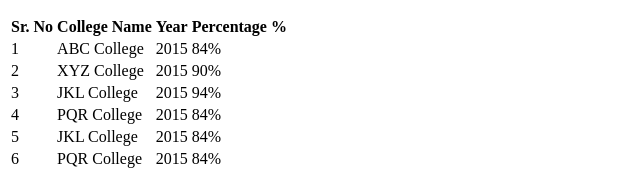
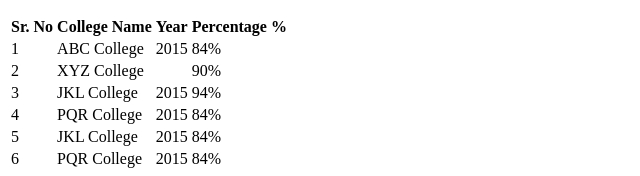
Before and after one commit to Chetan2380/Awdiz-HTML_Chetan, a plain HTML site: page Day-4/index.html in a window 1280 px wide. Shown: the part 651-827 px from the top of the page, 0-640 px from the left. Drawn offline with Linux system fonts and the light colour scheme.

Commit message:
Day 4 Update

```diff
--- a/Day-4/index.html
+++ b/Day-4/index.html
@@ -50,7 +50,7 @@
             <tr>
                 <td>2</td>
                 <td>XYZ College</td>
-                <td>2015</td>
+                <td></td>
                 <td>90%</td>
             </tr>
 
```
